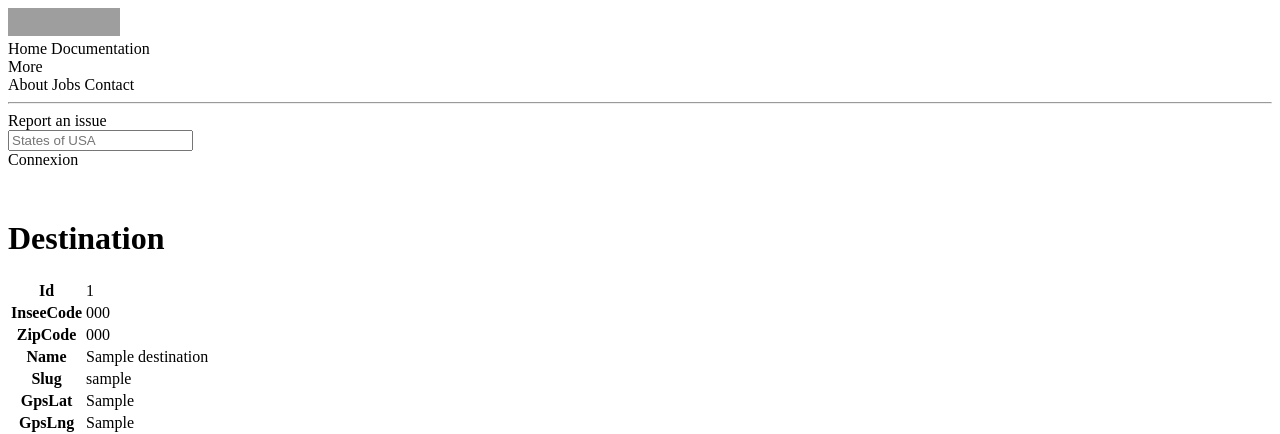
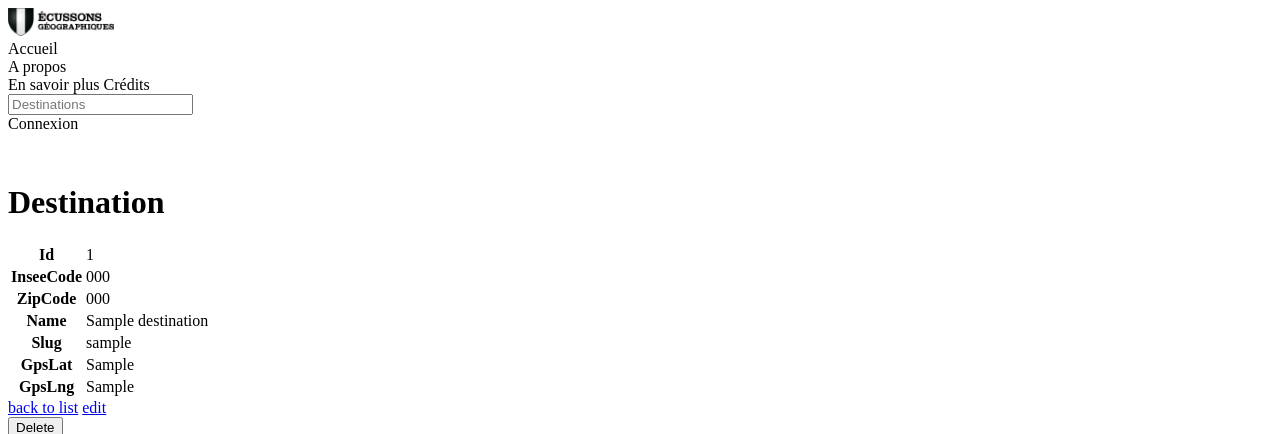
Before and after one commit to mbfcs2/ecussons, a Symfony app: template templates/destination/show.html.twig in a window 1280 px wide. Shown: the top 434 px of the page. Run offline with Twig, Linux system fonts and the light colour scheme; the template is opened without the code that fills it: most values are stand-ins (such as "Sample title", 1, 10 or a date in 2020); some libraries are stand-ins or nearby versions; grey boxes are pictures that could not be loaded.

Commit message:
Master: Logo

```diff
--- a/templates/base.html.twig
+++ b/templates/base.html.twig
@@ -13,10 +13,9 @@
 
 	<nav class="navbar is-fixed-top" role="navigation" aria-label="main navigation">
 	  <div class="navbar-brand">
-		<a class="navbar-item" href="https://bulma.io">
-		  <img src="https://bulma.io/images/bulma-logo.png" width="112" height="28">
+		<a class="navbar-item" href="/">
+		  <img src="/img/logo.png" height="28">
 		</a>
-
 		<a role="button" class="navbar-burger burger" aria-label="menu" aria-expanded="false" data-target="navbarBasicExample">
 		  <span aria-hidden="true"></span>
 		  <span aria-hidden="true"></span>
@@ -27,37 +26,26 @@
 	  <div id="navbarBasicExample" class="navbar-menu">
 		<div class="navbar-start">
 		  <a class="navbar-item">
-			Home
-		  </a>
-
-		  <a class="navbar-item">
-			Documentation
+			Accueil
 		  </a>
 
 		  <div class="navbar-item has-dropdown is-hoverable">
 			<a class="navbar-link">
-			  More
+			  A propos
 			</a>
 
 			<div class="navbar-dropdown">
 			  <a class="navbar-item">
-				About
+				En savoir plus
 			  </a>
 			  <a class="navbar-item">
-				Jobs
-			  </a>
-			  <a class="navbar-item">
-				Contact
-			  </a>
-			  <hr class="navbar-divider">
-			  <a class="navbar-item">
-				Report an issue
+				Crédits
 			  </a>
 			</div>
 		  </div>
 
 		<div class="navbar-item" id="search_head">
-			<input class="typeahead" type="text" placeholder="States of USA">
+			<input class="typeahead" type="text" placeholder="Destinations">
 		</div>
 
 		</div>
```
Also changed, not shown: assets/js/app.js (+15 -0 lines), src/Controller/SiteController.php (+6 -1 lines), public/img/logo.png (added).
